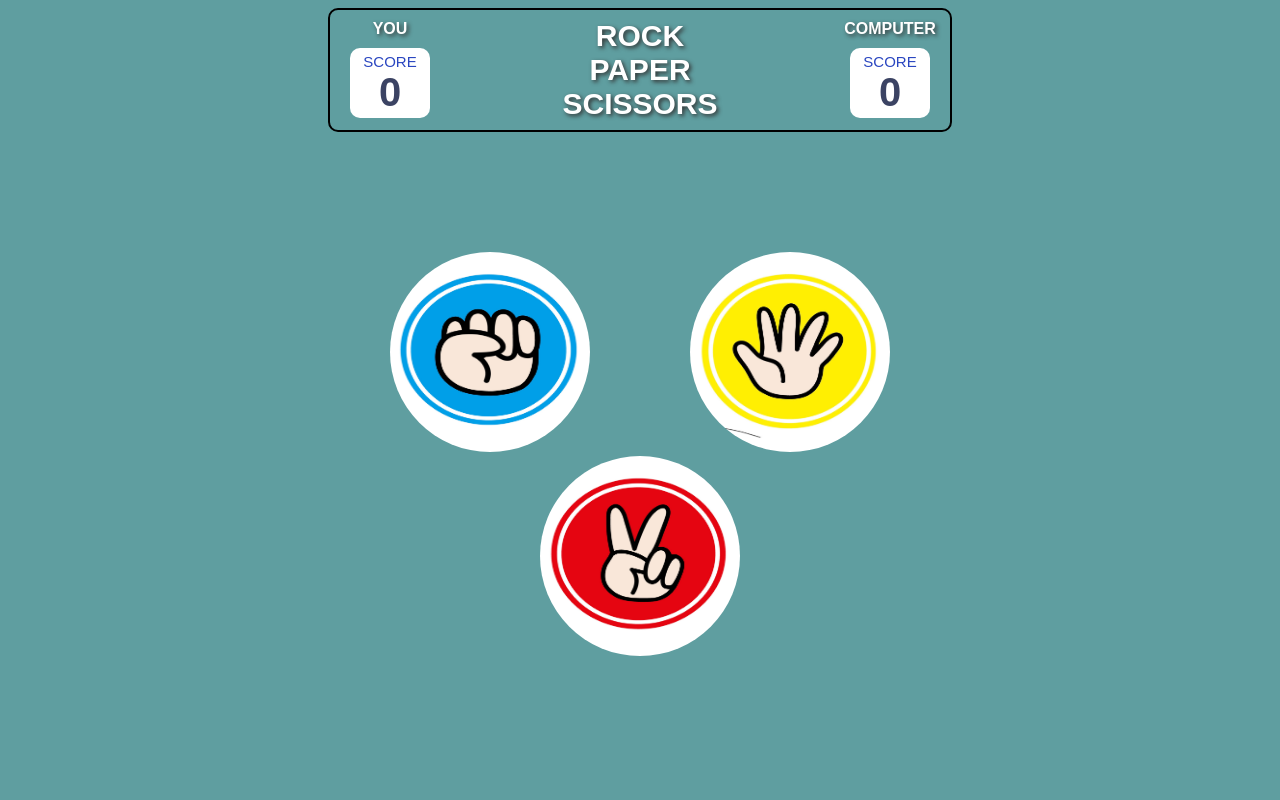
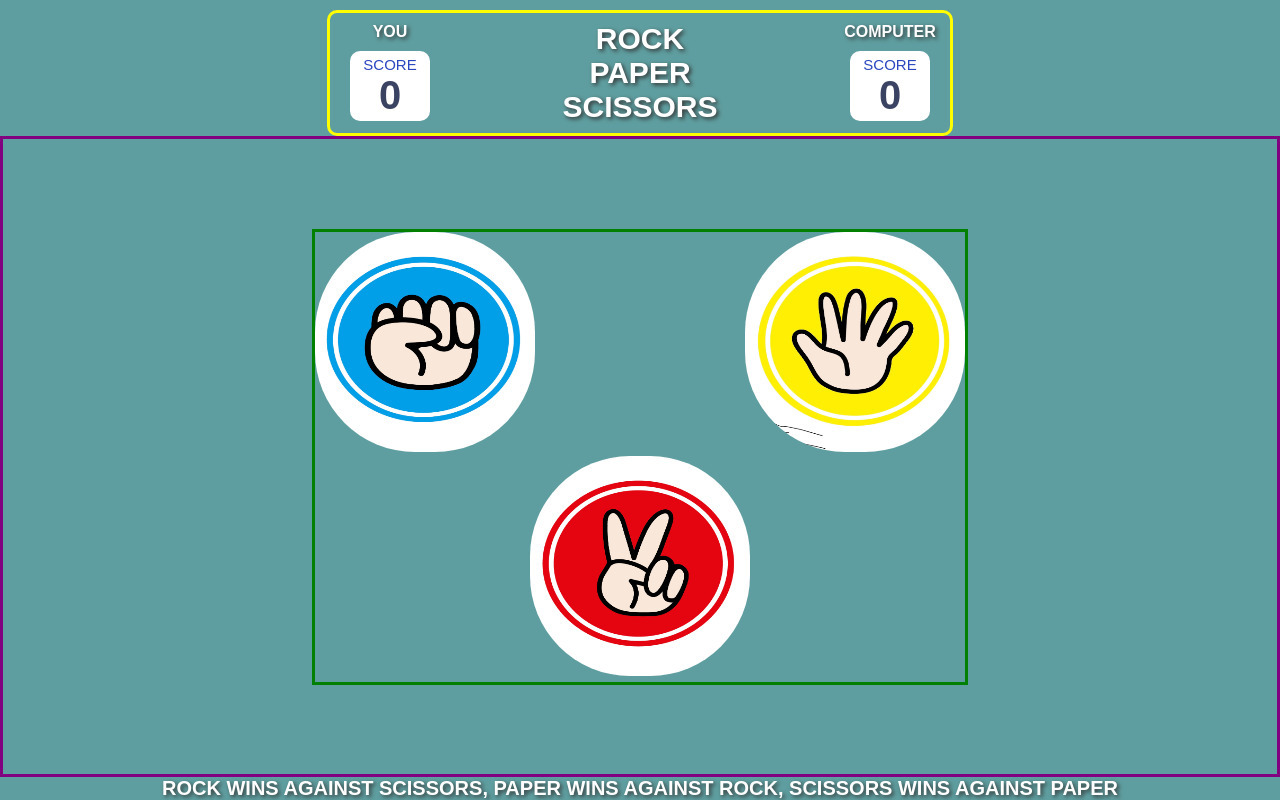
Before and after one commit to Simba-Ndewere/rock-paper-scissors, a plain HTML site: page index.html in a window 1280 px wide. Drawn offline with Linux system fonts and the light colour scheme.

Commit message:
update hand icons height and width

```diff
--- a/index.css
+++ b/index.css
@@ -2,8 +2,15 @@ body {
     background-color: #5F9EA0
 }
 
-.container {
+html, body {
+    height: 100%;
+    margin: 0;
+}
+
+.game {
     display: flex;
+    flex-direction: column;
+    min-height: 100%;
 }
 
 .scoreCard {
@@ -14,9 +21,12 @@ body {
     width: 600px;
     border-radius: 10px;
     margin: auto;
+    margin-top: 10px;
     justify-content: space-between;
     padding: 10px;
     border-width: 2px;
+    border: solid;
+    border-color: yellow;
 }
 
 .youScore {
@@ -86,13 +96,22 @@ body {
 
 .hands {
     display: flex;
-    margin-top: 100px;
-    height: 400px;
-    width: 500px;
-    margin: auto;
-    margin-top: 120px;
+    height: 450px;
+    width: 650px;
+    margin-top: 0px;
     display: flex;
     flex-direction: column;
+    border: solid;
+    border-color: green;
+}
+
+.middle {
+    display: flex;
+    flex: 1;
+    border: solid;
+    border-color: purple;
+    justify-content: center;
+    align-items: center;
 }
 
 .modal {
@@ -152,9 +171,7 @@ body {
 
 .results {
     display: flex;
-    width: 600px;
     margin: auto;
-    margin-top: 100px;
     justify-content: space-between;
     font-family: sans-serif;
     font-size: 30px;
@@ -162,12 +179,15 @@ body {
     font-weight: bolder;
     text-shadow: 2px 2px 4px #333;
     flex-direction: column;
-    padding: 20px;
+    border: solid;
+    border-color: pink;
+    align-items: center;
 }
 
 .handsShow {
     display: flex;
     justify-content: space-between;
+    width: 600px;
 }
 
 .result {
@@ -201,6 +221,8 @@ body {
     font-family: sans-serif;
     font-weight: bold;
     font-size: 15px;
+    border: solid;
+    border-color: green;
 }
 
 .handsTop {
@@ -214,20 +236,20 @@ body {
 }
 
 .hands img {
-    height: 200px;
-    width: 200px;
+    height: 220px;
+    width: 220px;
     border-radius: 100px;
 }
 
 .handsShow img {
-    height: 200px;
-    width: 200px;
+    height: 220px;
+    width: 220px;
     border-radius: 100px;
 }
 
 .countDownDiv {
-    height: 200px;
-    width: 200px;
+    height: 220px;
+    width: 220px;
     border-radius: 100px;
     background-color: white;
     display: flex;
@@ -237,3 +259,14 @@ body {
     font-weight: bold;
     color: #3B4363;
 }
+
+.footer {
+    display: flex;
+    justify-content: center;
+    align-items: center;
+    font-size: 20px;
+    font-weight: bolder;
+    text-shadow: 2px 2px 4px #333;
+    font-family: sans-serif;
+    color: white;
+}
--- a/index.html
+++ b/index.html
@@ -33,6 +33,7 @@
                 </div>
             </div>
         </div>
+        <div class="middle">
             <div id="hands" class="hands">
                 <div class="handsTop">
                     <div class="rock">
@@ -48,18 +49,14 @@
                     </div>
                 </div>
             </div>
-        <!--<div class="modal">
-            <div class="title">
-                <div class="gameOver">GAME OVER</div>
         </div>
-            <div class="gameResult">
-                <div class="won">COMPUTER WON</div>
+
+        <div class="footer">
+
+            <div class="rules">
+                ROCK WINS AGAINST SCISSORS, PAPER WINS AGAINST ROCK, SCISSORS WINS AGAINST PAPER
             </div>
-            <div class="button">
-                <button>New Game</button>
         </div>
-        </div>-->
-        <div class="rules"></div>
     </div>
 </body>
 
--- a/javascript/rock-paper-scissors.js
+++ b/javascript/rock-paper-scissors.js
@@ -2,6 +2,8 @@ let gameScore = [0, 0];
 let handsDiv = document.getElementById("hands");
 let numToString = ['ROCK', 'PAPER', 'SCISSORS'];
 const game = document.querySelector("#game");
+const footer = document.querySelector(".footer");
+const middle = document.querySelector(".middle");
 
 function getComputerChoice() {
     let randomNumber = Math.floor(Math.random() * 3)
@@ -67,7 +69,7 @@ function showComputerChoice(userChoice) {
     const result = document.createElement("div");
     result.classList.add("result");
 
-    game.appendChild(results);
+    middle.appendChild(results);
 
     results.appendChild(resultsTop);
     results.appendChild(handsShow);
@@ -106,7 +108,7 @@ function countDown(userChoice){
     handsShow.appendChild(countDownDiv);
     secondPick.appendChild(secondPickImage);
 
-    let count = 3;
+    let count = 2;
     const timer = setInterval(function() {
 
         countDownDiv.textContent = count;
@@ -144,8 +146,9 @@ function countDown(userChoice){
 }
 
 function continueClicked() {
+
     const results = document.querySelector(".results");
-    game.removeChild(results);
+    middle.removeChild(results);
     handsDiv.style.display = "block";
 }
 
@@ -174,6 +177,7 @@ function gameOverModal(){
        handsShow.appendChild(modal);
        existingDiv.style.width = "850px";
        resultTop.style.width = "850px";
+       handsShow.style.width = "850px";
        modal.style.position = "absolute";
        modal.style.top = topPosition;
        modal.style.left = leftPosition;
@@ -200,7 +204,6 @@ function gameOverModal(){
        gameResult.classList.add("gameResult");
        modal.appendChild(gameResult);
 
-
         if(gameScore[0] > gameScore[1]){
             gameResult.textContent = "YOU WON";
         }else{
```
Lines whose indentation alone changed are shown as unchanged.
